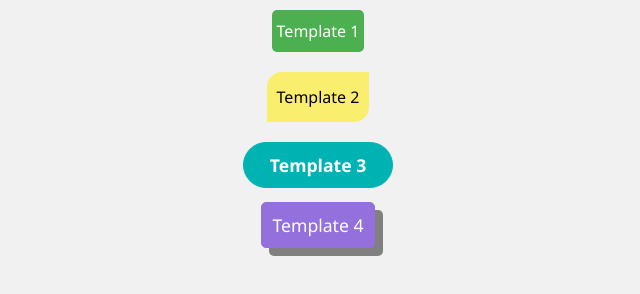
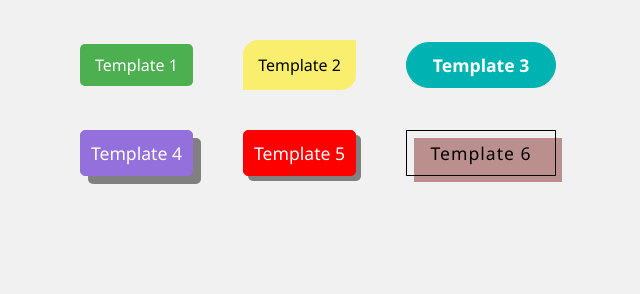
Before and after one commit to one099/test-page, a plain HTML site: page buttons-template/index.html in a window 1280 px wide. Shown: the whole page, without its empty margins (322-962 px from the left). Drawn offline with Linux system fonts and the light colour scheme.

Commit message:
added 2 more buttons

```diff
--- a/buttons-template/index.html
+++ b/buttons-template/index.html
@@ -7,7 +7,7 @@
     <title>Buttons Templates</title>
 </head>
 <body>
-    <div>
+    <div class="main">
         <a class="button button-1">
             Template 1
         </a>
@@ -20,6 +20,12 @@
         <a class="button button-4">
             Template 4
         </a>
+        <a class="button button-5">
+            Template 5
+        </a>
+        <a class="button button-6">
+            Template 6
+        </a>
     </div>
 </body>
 </html>
--- a/buttons-template/style.css
+++ b/buttons-template/style.css
@@ -9,12 +9,15 @@ body {
     background-color: #f1f1f1;
 }
 
-div {
-    display: flex;
-    flex-direction: column;
+div.main {
+    display: grid;
+    grid-template-columns: auto auto auto;
+    row-gap: 40px;
+    column-gap: 50px;
     height: 100%;
     width: 100%;
     align-items: center;
+    margin-top: 40px;
     justify-content: center;
 }
 
@@ -25,9 +28,10 @@ div {
     border: 2px solid black;
     cursor: default;
     padding: 2px;
-    margin: 10px 0;
     text-align: center;
     text-decoration: none;
+    -webkit-user-select: none;
+    user-select: none;
 }
 
 /* Button 1 */
@@ -105,7 +109,6 @@ div {
     padding: 10px 10px;
     text-align: center;
     font-size: 1.1em;
-    margin: 4px 2px;
     cursor: pointer;
     border-radius: 5px;
     transition: all 0.25s ease 0s;
@@ -120,3 +123,64 @@ div {
     background-color: rgb(0, 0, 0);
     border: 1px solid rgb(0, 0, 0);
 }
+
+/* Button 5 */
+
+.button-5 {
+    background-color: rgb(255, 0, 0);
+    border: 1px solid rgb(255, 0, 0);
+    color: white;
+    padding: 10px 10px;
+    text-align: center;
+    font-size: 1.1em;
+    cursor: pointer;
+    border-radius: 5px;
+    transition: all 0.25s ease 0s;
+    box-shadow: 5px 5px 0px 0px gray;
+}
+
+.button-5:hover {
+    transform: translateX(5px) translateY(5px);
+    box-shadow: 0px 0px 0px 0px gray;
+}
+
+.button-5:active {
+    color: rgb(0, 0, 0);
+}
+
+/* Button 6 */
+
+.button-6 {
+    background: rgba(0, 0, 0, 0);
+    border: 1px solid rgb(0, 0, 0);
+    font-weight: 100;
+    letter-spacing: 1px;
+    color: black;
+    padding: 10px 10px;
+    text-align: center;
+    font-size: 1.1em;
+    position: relative;
+    cursor: pointer;
+}
+
+.button-6:after {
+    content: "";
+    background-color: rosybrown;
+    z-index: -1;
+    position: absolute;
+    width: 100%;
+    height: 100%;
+    top: 7px;
+    left: 7px;
+    transition: 0.2s;
+}
+
+.button-6:hover:after {
+    top: 0px;
+    left: 0px;
+}
+
+.button-6:active:after {
+    background-color: rgba(0, 0, 0, 0);
+    transition: 0s;
+}
```
